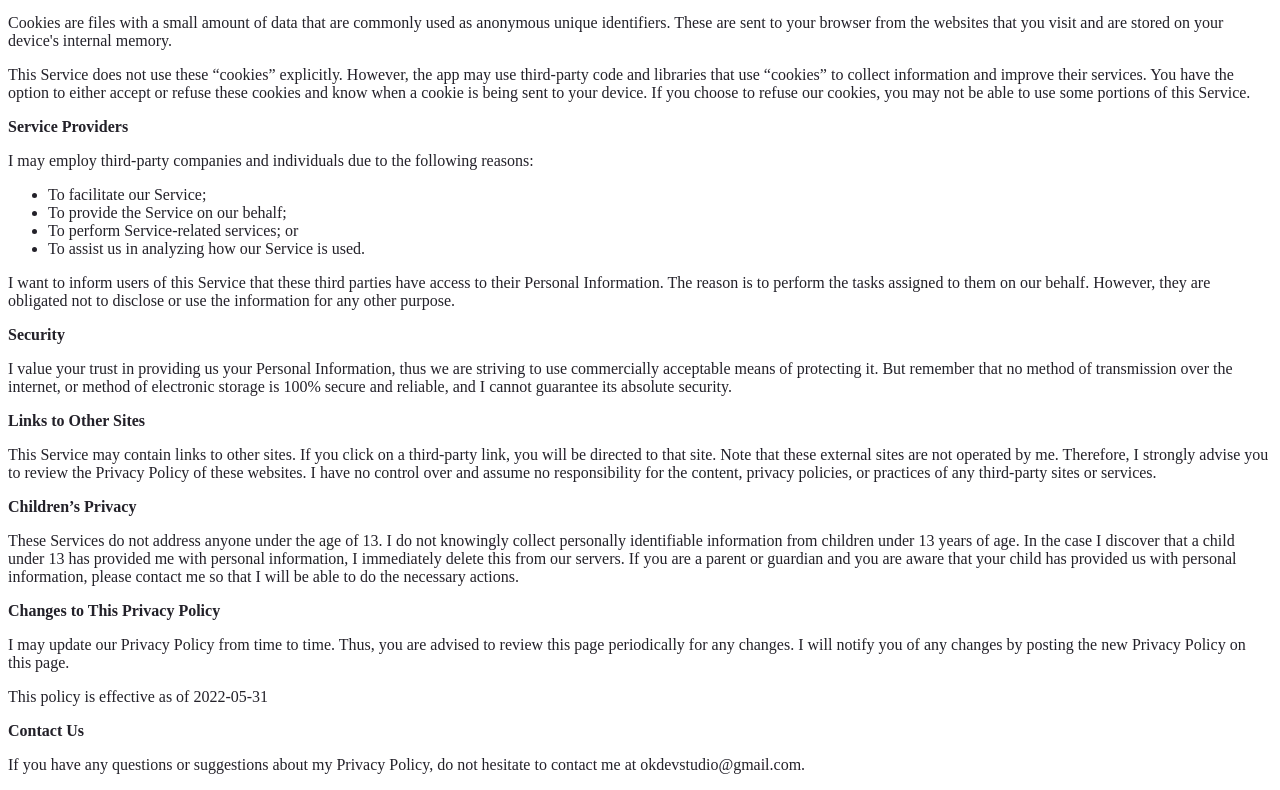
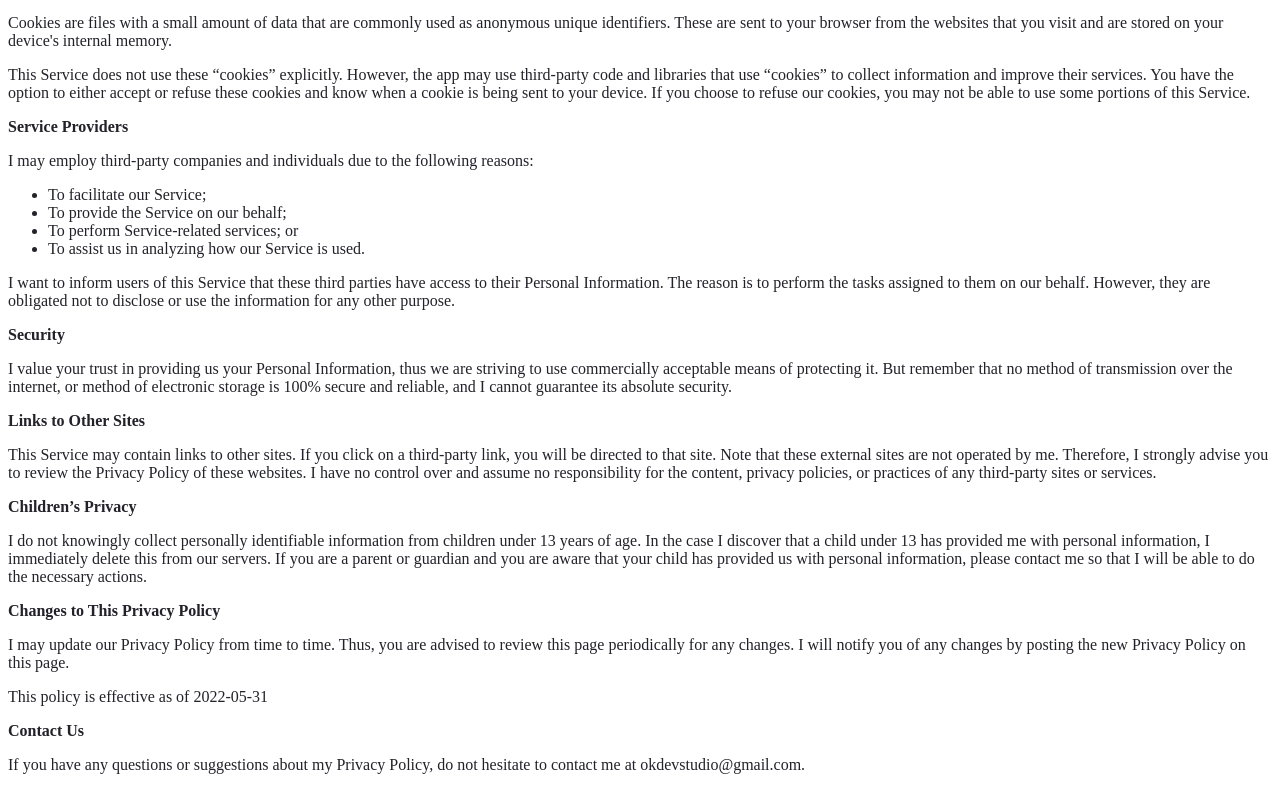
Before and after one commit to okdevstudio/ok-dev-studio, a Gatsby site: page /projects/dummy-bird/privacy-policy in a window 1280 px wide. Shown: the part 544-1334 px from the top of the page. Built offline with nearby package versions, Linux system fonts and the light colour scheme; Gatsby itself is replaced by a stand-in of ours.

Commit message:
fix: updated children's policy

```diff
--- a/src/pages/projects/dummy-bird/privacy-policy.tsx
+++ b/src/pages/projects/dummy-bird/privacy-policy.tsx
@@ -155,13 +155,13 @@ function DummyBirdPolicy() {
         </p>
         <div>
           <p>
-            These Services do not address anyone under the age of 13. I do not
-            knowingly collect personally identifiable information from children
-            under 13 years of age. In the case I discover that a child under 13
-            has provided me with personal information, I immediately delete this
-            from our servers. If you are a parent or guardian and you are aware
-            that your child has provided us with personal information, please
-            contact me so that I will be able to do the necessary actions.
+            I do not knowingly collect personally identifiable information from
+            children under 13 years of age. In the case I discover that a child
+            under 13 has provided me with personal information, I immediately
+            delete this from our servers. If you are a parent or guardian and
+            you are aware that your child has provided us with personal
+            information, please contact me so that I will be able to do the
+            necessary actions.
           </p>
         </div>
         {/* <!----> */}
```
